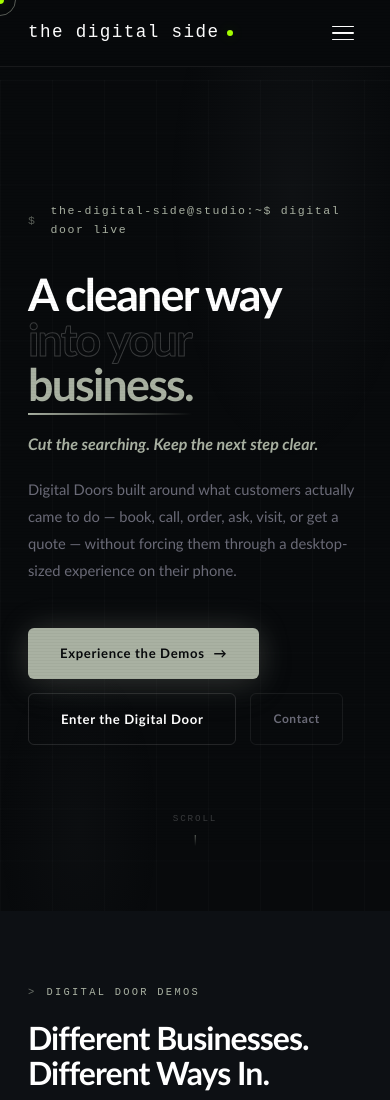
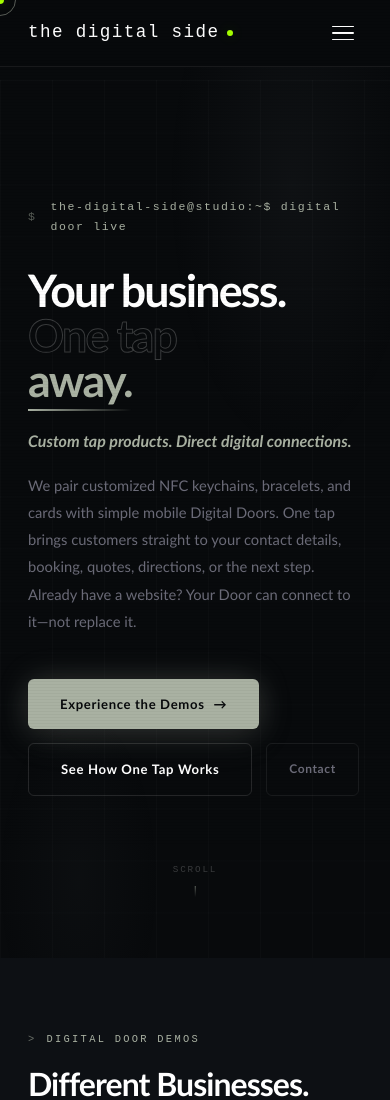
Before and after one commit to Webdevn3v/web-dev-nev, a plain HTML site: page index.html in a window 390 px wide. Shown: the top 1100 px of the page. Drawn offline with Linux system fonts and the light colour scheme.

Commit message:
Explain the one-tap NFC-to-mobile Door offering on home page

```diff
--- a/index.html
+++ b/index.html
@@ -3,7 +3,7 @@
 <head>
 <meta charset="UTF-8">
 <meta name="viewport" content="width=device-width, initial-scale=1.0">
-<title>the digital side — Digital Doors Built Around the Next Step</title>
+<title>the digital side — Your Business. One Tap Away.</title>
 <style>
 /* ══════════════════════════════════════════
    TOKENS
@@ -974,15 +974,15 @@ body.hov .c-ring{width:48px;height:48px;opacity:.35}
         the-digital-side@studio:~$ digital door live<span class="hero__cursor"></span>
       </div>
       <h1>
-        A cleaner way<br>
-        <span class="ghost">into your</span><br>
-        <span class="hl">business.</span>
+        Your business.<br>
+        <span class="ghost">One tap</span><br>
+        <span class="hl">away.</span>
       </h1>
-      <p class="hero__promise">Cut the searching. Keep the next step clear.</p>
-      <p class="hero__sub">Digital Doors built around what customers actually came to do — book, call, order, ask, visit, or get a quote — without forcing them through a desktop-sized experience on their phone.</p>
+      <p class="hero__promise">Custom tap products. Direct digital connections.</p>
+      <p class="hero__sub">We pair customized NFC keychains, bracelets, and cards with simple mobile Digital Doors. One tap brings customers straight to your contact details, booking, quotes, directions, or the next step. Already have a website? Your Door can connect to it—not replace it.</p>
       <div class="hero__actions">
         <a href="#work" class="btn btn--lime">Experience the Demos <span class="btn__arr">→</span></a>
-        <a href="door.html" class="btn btn--outline">Enter the Digital Door</a>
+        <a href="door.html" class="btn btn--outline">See How One Tap Works</a>
         <a href="#contact" class="btn btn--ghost">Contact</a>
       </div>
         <div class="hero__scroll">
```
